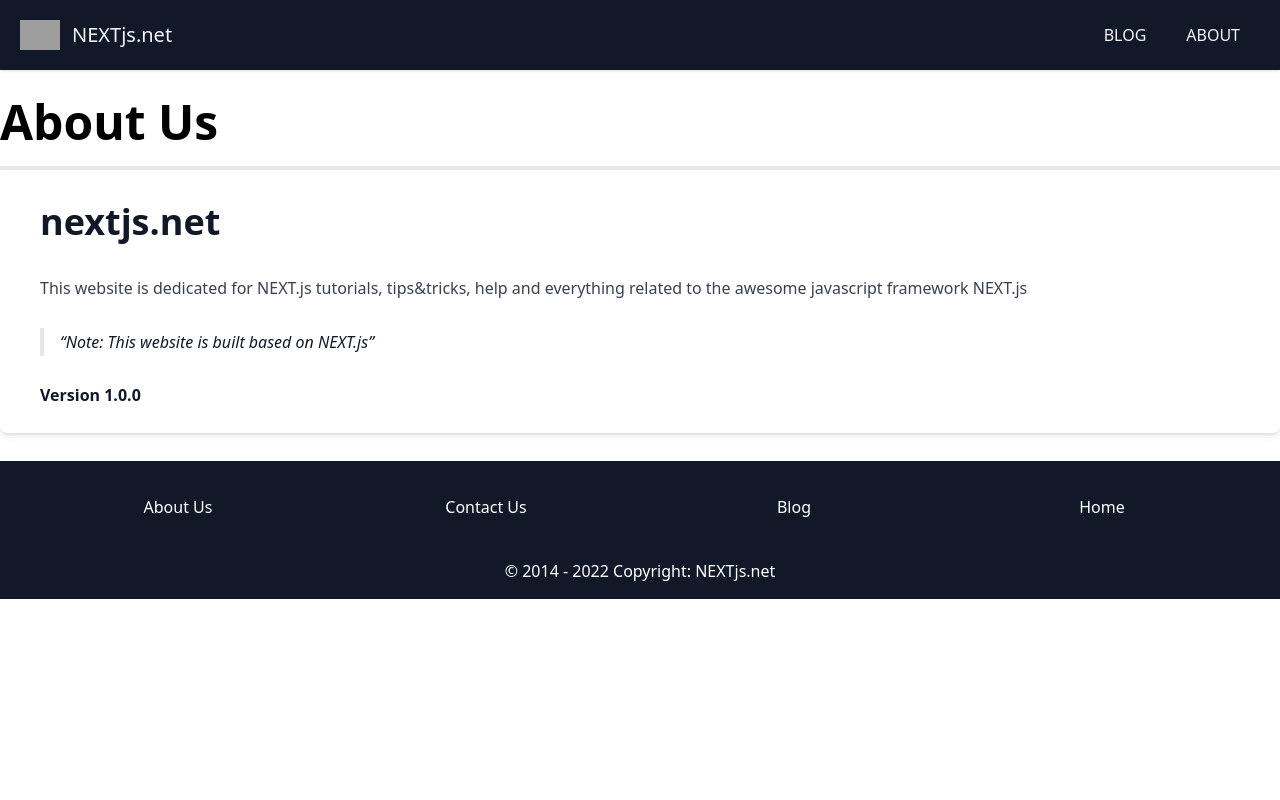
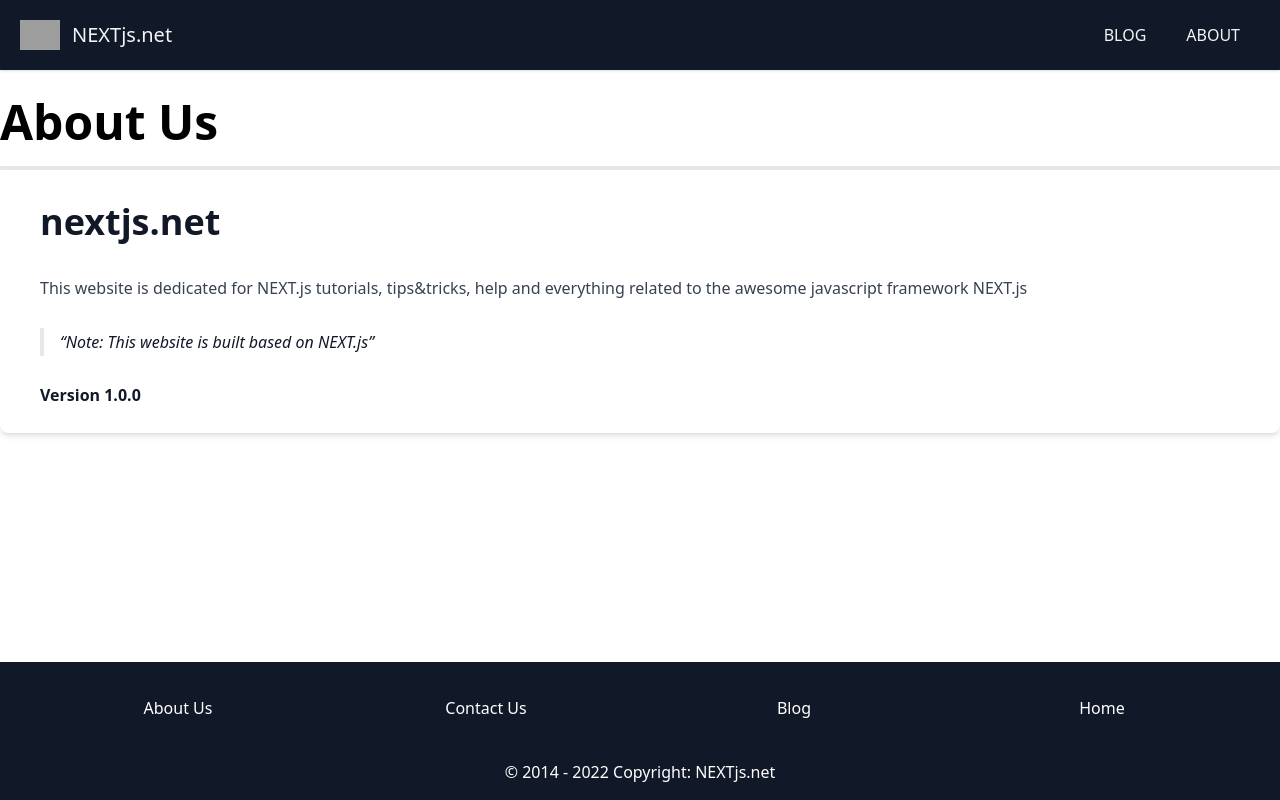
Before and after one commit to haithamthabt/nextjs-blog-template-old, a Next.js app: page /about in a window 1280 px wide. Built offline with nearby package versions, Linux system fonts and the light colour scheme; grey boxes are pictures that could not be loaded.

Commit message:
fixed footer at the bottom by adding flex to body

```diff
--- a/components/Layout.js
+++ b/components/Layout.js
@@ -10,7 +10,7 @@ export default function Layout({title, keywords, description, children}) {
   }, []);
 
   return (
-    <div>
+    <div className='flex flex-col h-screen'>
         <Head>
             <title>{title}</title>
             <meta name='keywords' content={keywords}></meta>
@@ -18,7 +18,7 @@ export default function Layout({title, keywords, description, children}) {
             <link rel='icon' href='/favicon.ico'></link>
         </Head>
         <Header />
-        <main className='container mx-auto my-7'>{children}</main>
+        <main className='container mx-auto my-7 flex-grow' >{children}</main>
         <Footer />
     </div>
   )
```
